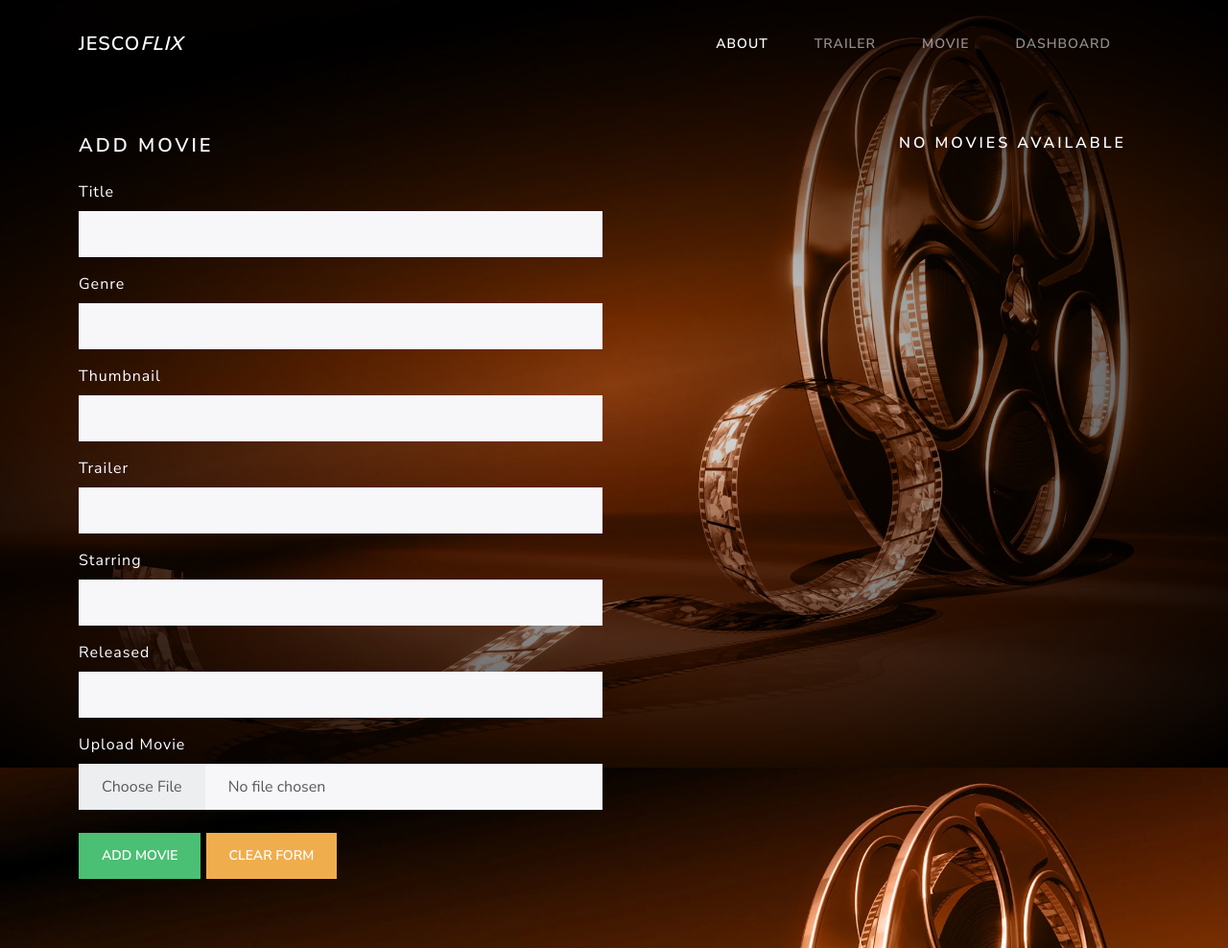
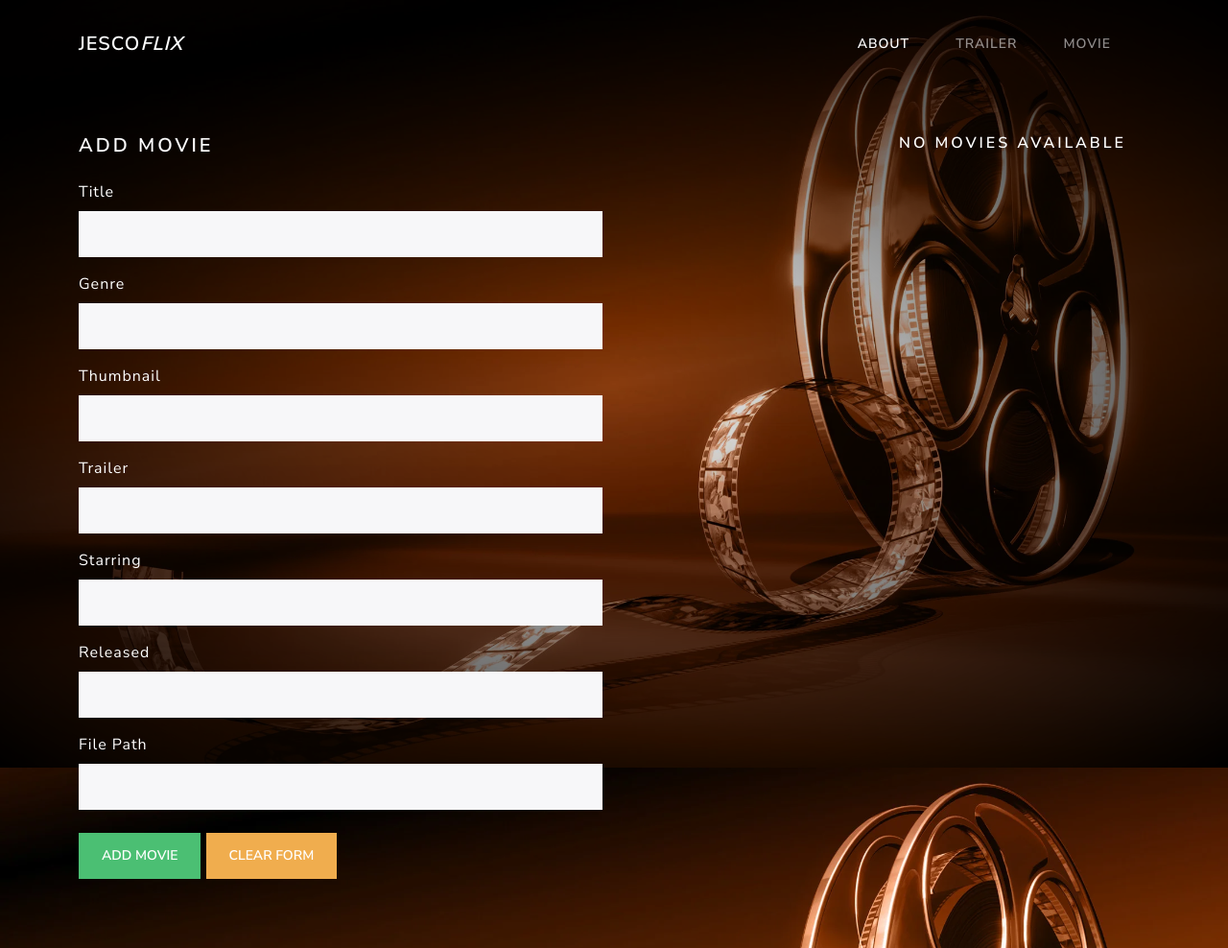
Before and after one commit to iamjesco/flaskProject-movie-streaming, a Flask app: page /dashboard/ in a window 1280 px wide. Shown: the whole page at 96% size. Run offline with Flask 2, Linux system fonts and the light colour scheme; data that the repository does not hold is empty; some libraries are stand-ins or nearby versions.

```diff
--- a/app.py
+++ b/app.py
@@ -21,12 +21,12 @@ def alpha():
 	return render_template('home.html')
 
 
-@app.route('/about/')
+@app.route('/alpha/about/')
 def about():
 	return render_template('about.html')
 
 
-@app.route('/movie/')
+@app.route('/alpha/movie/')
 def movie():
 	movies = db.fetch_all_movies()
 	if movies:
@@ -36,7 +36,7 @@ def movie():
 		return render_template('nomovie.html')
 
 
-@app.route('/trailer/')
+@app.route('/alpha/trailer/')
 def trailer():
 	movies = db.fetch_all_movies()
 	if movies:
@@ -54,8 +54,6 @@ def dashboard():
 	form = MovieForm()
 	movies = db.fetch_all_movies()
 	if form.validate_on_submit():
-		filename = secure_filename(form.upload.data.filename)
-		form.upload.data.save(os.path.join(app.config['UPLOAD_FOLDER'], filename))
 		payload = Movie(
 			title=form.title.data,
 			genre=form.genre.data,
@@ -63,7 +61,7 @@ def dashboard():
 			thumbnail=form.thumbnail.data,
 			starring=form.starring.data,
 			released=form.released.data,
-			filename=filename,)
+			filepath=form.filepath.data,)
 		db.add_movie(payload.create_json())
 		flash('Movie uploaded successfully', 'success')
 		return redirect(url_for('dashboard'))
--- a/database/models.py
+++ b/database/models.py
@@ -5,7 +5,7 @@ import re
 
 
 class Movie:
-	def __init__(self, title, genre, starring, released, trailer, thumbnail, filename, author='IamJesco'):
+	def __init__(self, title, genre, starring, released, trailer, thumbnail, filepath, author='IamJesco'):
 		self.id = random.randint(1000000, 10000000)
 		self.title = title
 		self.slug = re.sub('[ ]', '-', self.title.lower())
@@ -14,7 +14,7 @@ class Movie:
 		self.released = released
 		self.trailer = trailer
 		self.thumbnail = thumbnail
-		self.filename = filename
+		self.filepath = filepath
 		self.author = author
 		self.published = datetime.utcnow()
 
@@ -28,7 +28,7 @@ class Movie:
 			'released': self.released,
 			'trailer': self.trailer,
 			'thumbnail': self.thumbnail,
-			'filename': self.filename,
+			'filepath': self.filepath,
 			'author': self.author,
 			'published': self.published
 		}
--- a/forms/all_forms.py
+++ b/forms/all_forms.py
@@ -11,4 +11,4 @@ class MovieForm(FlaskForm):
 	trailer = StringField('Trailer', validators=[DataRequired(message='Please the fuckin trailer...')])
 	starring = StringField('Starring', validators=[DataRequired(message='Please the fuckin actor...')])
 	released = StringField('Released', validators=[DataRequired(message='Please the fuckin release date...')])
-	upload = FileField('Upload Movie', validators=[FileRequired()])
+	filepath = StringField('File Path', validators=[DataRequired(message='Please the fuckin file path...')])
--- a/templates/navigation.html
+++ b/templates/navigation.html
@@ -16,9 +16,9 @@
         <li class="nav-item">
           <a class="nav-link" href="{{ url_for('movie') }}">Movie</a>
         </li>
-        <li class="nav-item">
-          <a class="nav-link" href="{{ url_for('dashboard') }}">Dashboard</a>
-        </li>
+{#        <li class="nav-item">#}
+{#          <a class="nav-link" href="{{ url_for('dashboard') }}">Dashboard</a>#}
+{#        </li>#}
       </ul>
     </div>
   </div>
```
